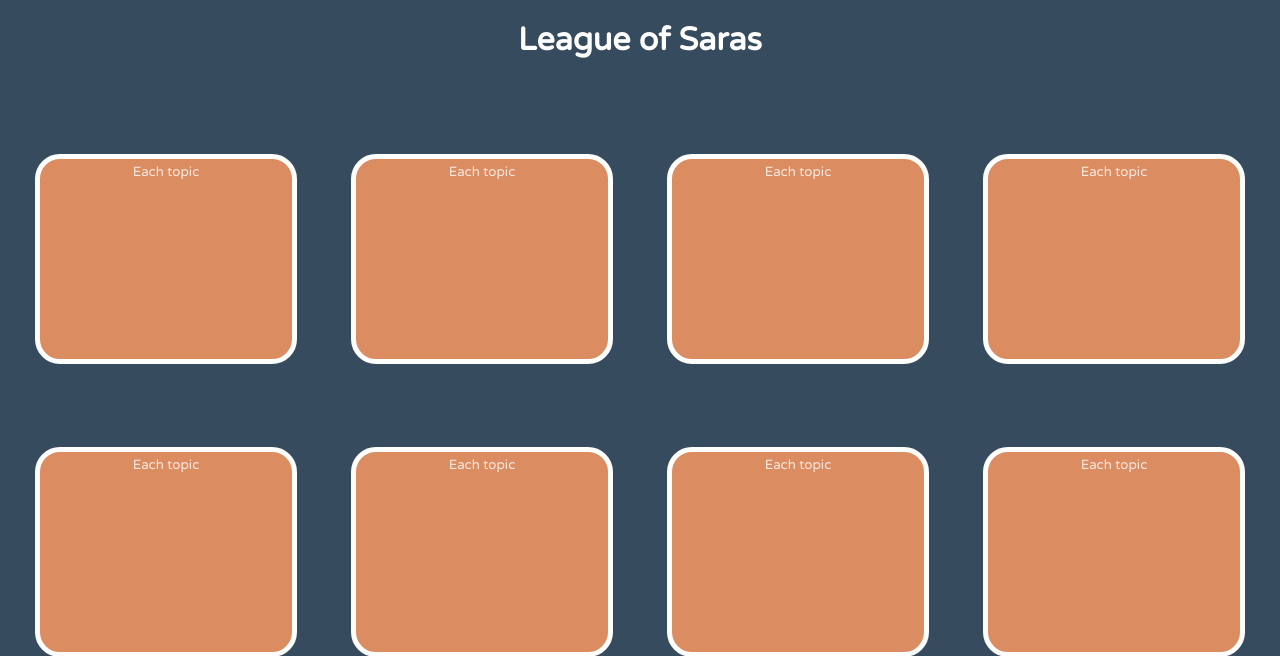
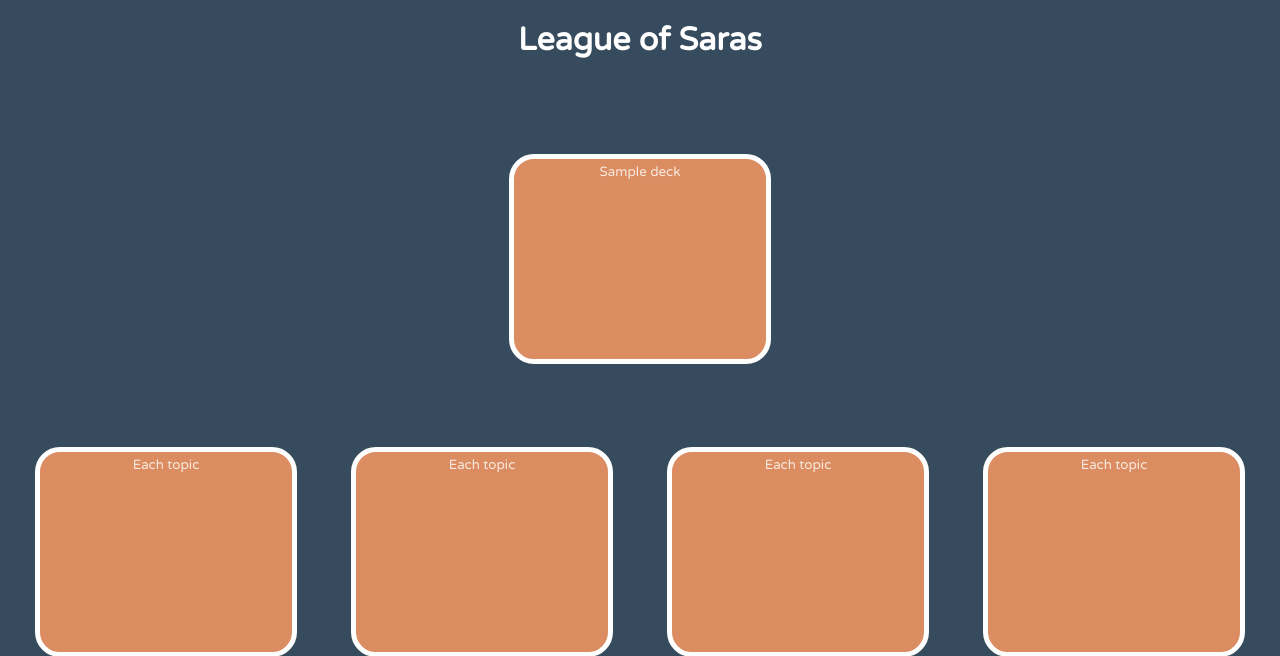
Before and after one commit to Klan300/league_of_saras, a Django app: template CardGame/templates/Cardgame/home.html in a window 1280 px wide. Shown: the top 656 px of the page. Run offline with Django 3.2, Linux system fonts and the light colour scheme; the template is opened without the code that fills it: most values are stand-ins (such as "Sample title", 1, 10 or a date in 2020).

Commit message:
fix home page

```diff
--- a/CardGame/templates/Cardgame/home.html
+++ b/CardGame/templates/Cardgame/home.html
@@ -14,12 +14,13 @@
     <h1 class = "middle" id = "head-color"> League of Saras</h1>
 <body>
     <div class="severalbox">
+        {% for deck in deck_list %}
         <div class="first-col">
-            <button class="open-button" onclick="openForm()">Each topic</button>
+            <button class="open-button" onclick="openForm()">{{ deck.deck_name}}</button>
                 <div class="form-popup" id = "myForm">
                     <form action="" class = "form-container">
                         <div class="flex">
-                            <div class="topic">Each topic</div>
+                            <div class="topic">{{ deck.deck_name}}</div>
                             <label for="close-btn">
                                 <div class="close-container">
                                     <div class="leftright"></div>
@@ -37,8 +38,8 @@
                         </form>
                 </div>
             </div>
-
-        <div class="second-col">
+        {% endfor %}
+        <!-- <div class="second-col">
                 <button class="open-button" onclick="openForm()">Each topic</button>
                 <div class="form-popup" id = "myForm">
                     <form action="" class = "form-container">
@@ -73,7 +74,7 @@
                         <button type = "button" class= "btn cancel" onclick="closeForm()"> Close </button>
                     </form>
                 </div>
-        </div>
+        </div> -->
     </div>
 
     <div class="severalbox2">
```
Also changed, not shown: CardGame/views.py (+6 -1 lines), CardGame/migrations/0001_initial.py, 1 other file.
